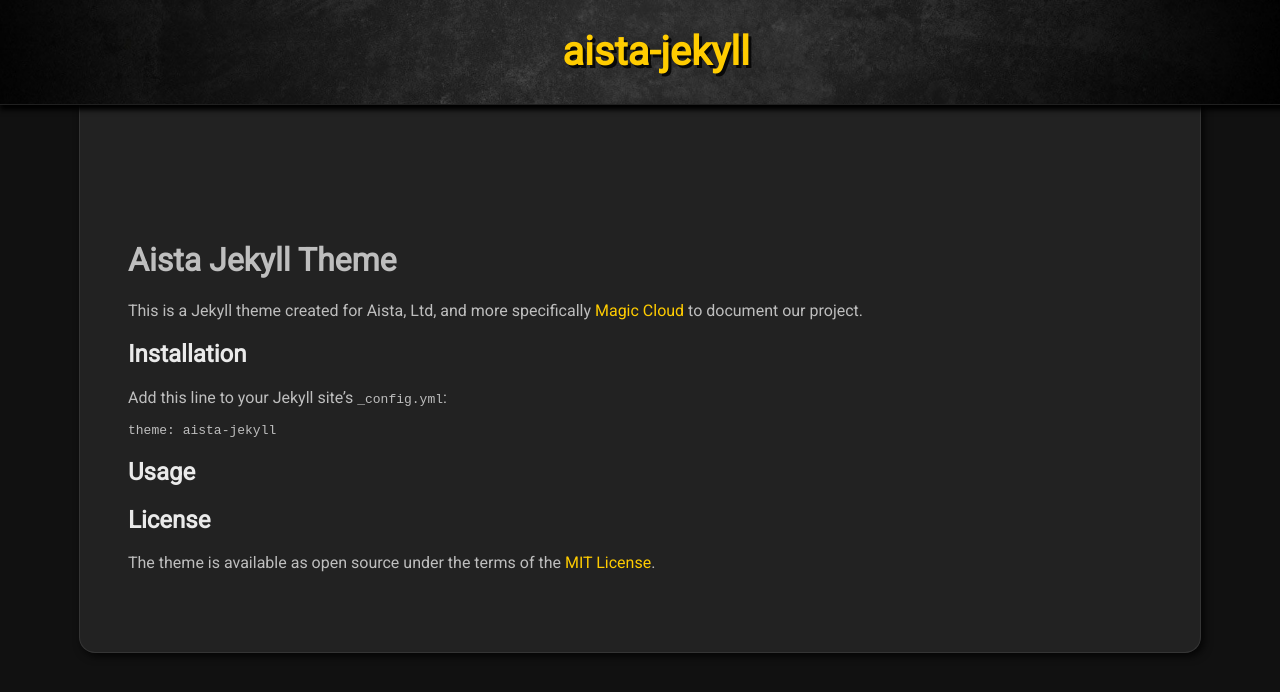
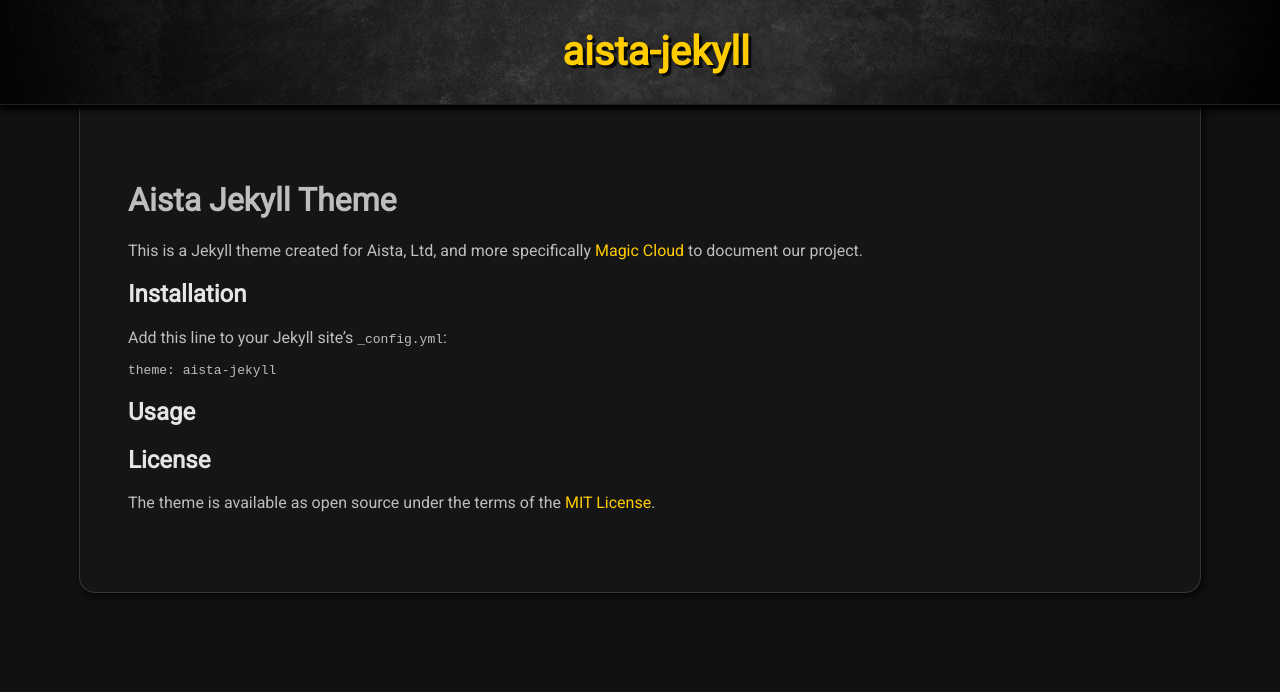
Before and after one commit to polterguy/aista-jekyll, a Jekyll site: the page built from README.md, in a window 1280 px wide. Shown: the top 692 px of the page. Built offline with Jekyll 4.4.1, drawn with Linux system fonts in a browser that asks for light colours; our own code applies the rules of GitHub Pages for plain Markdown files.

Commit message:
Update style.css

```diff
--- a/assets/style.css
+++ b/assets/style.css
@@ -12,7 +12,7 @@ a {
 }
 
 h2, h3, h4, h5, h6 {
-  color: #eaeaea;
+  color: #e5e5e5;
 }
 
 .banner {
@@ -40,8 +40,8 @@ h2, h3, h4, h5, h6 {
   max-width: 1024px;
   margin-left: auto;
   margin-right: auto;
-  background-color: #222;
-  padding: 220px 3rem 3rem 3rem;
+  background-color: #151515;
+  padding: 160px 3rem 3rem 3rem;
   margin-bottom: 3rem;
   border-radius: 0 0 1rem 1rem;
   border-right: solid 1px #353535;
```
